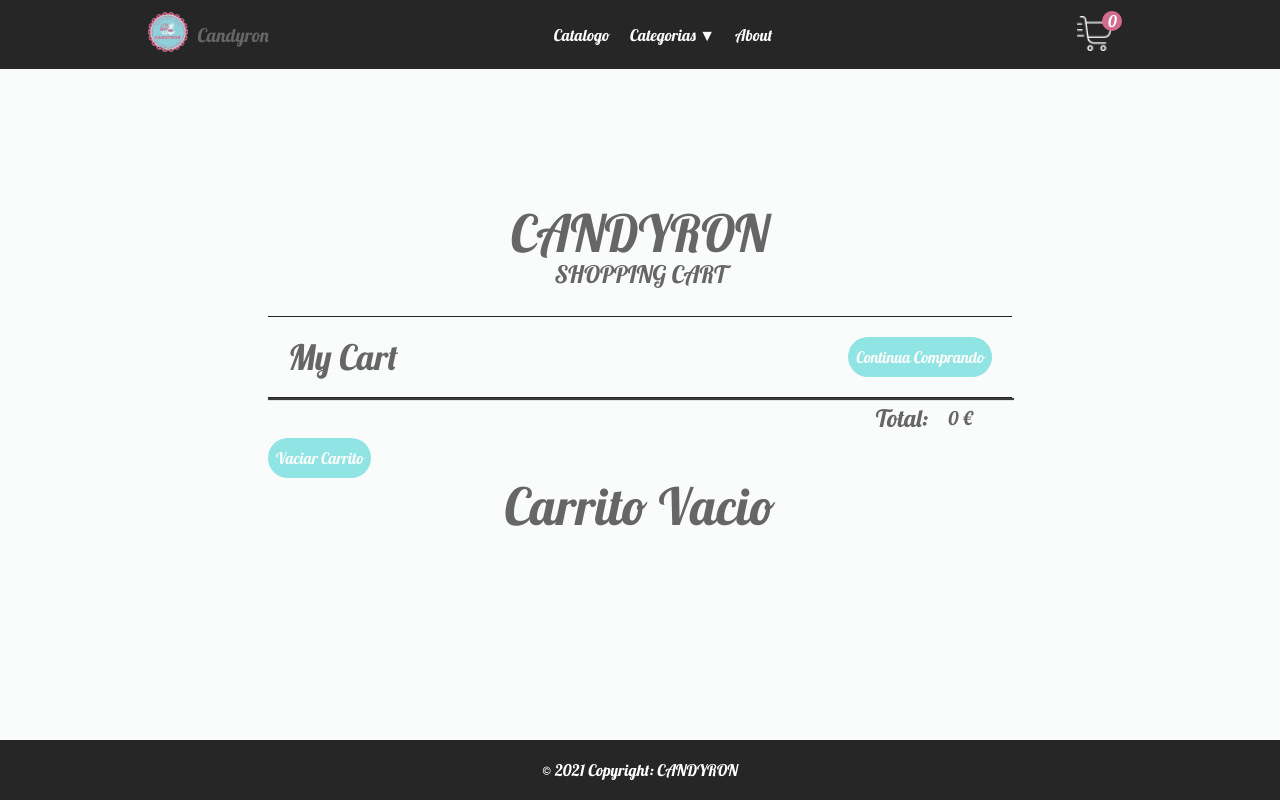
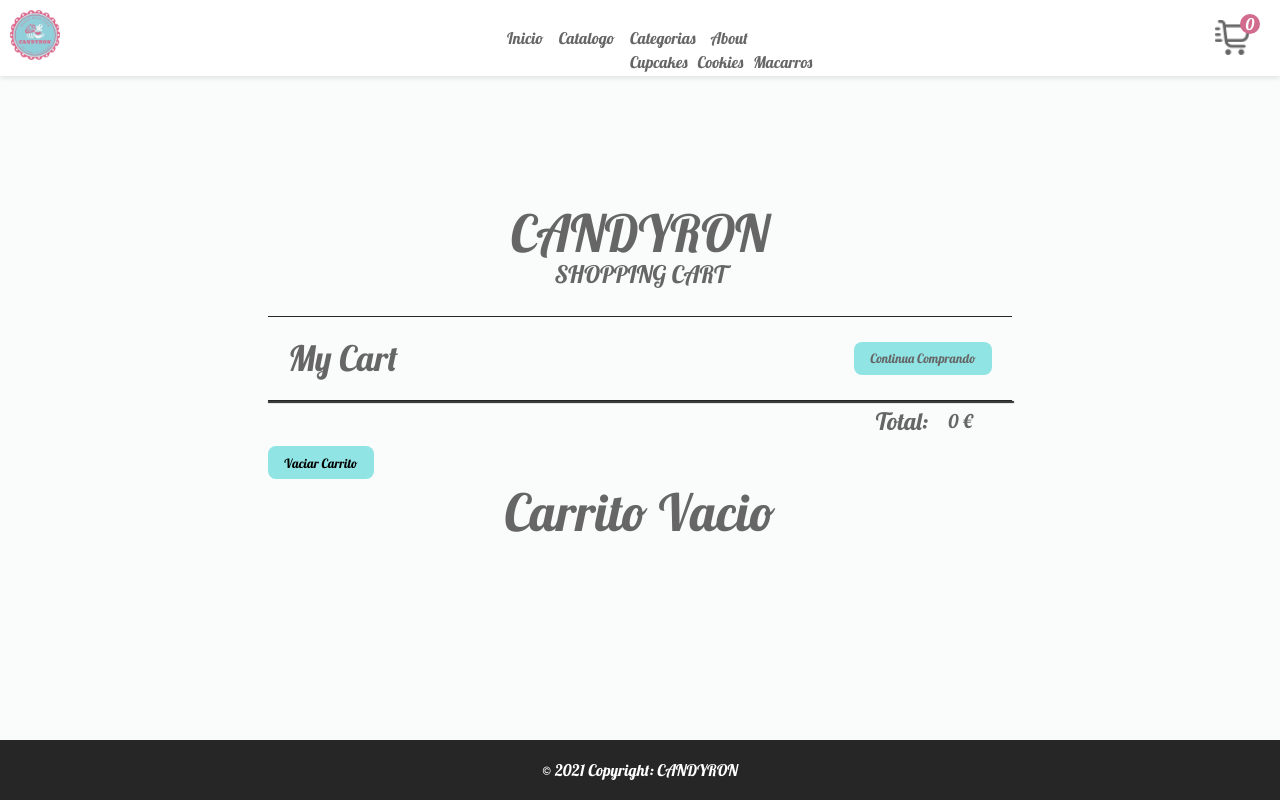
Before and after one commit to Orlandocm/candyron, a React (Vite) app: page /cart in a window 1280 px wide. Built offline with nearby package versions, Linux system fonts and the light colour scheme.

Commit message:
change nabvar Styles

```diff
--- a/src/components/Cart.jsx
+++ b/src/components/Cart.jsx
@@ -36,7 +36,7 @@
         </div>
         <div className='cart-subtitle'>
           <h2>My Cart</h2>
-          <Link to={'/catalogue'} className='button' href="#">Continua Comprando</Link>
+          <button><Link to={'/catalogue'} href="#">Continua Comprando</Link> </button>
         </div>
         {cart.map((product)=>{
           return(
@@ -64,7 +64,7 @@
           </div>
         </div>
         <div className='context-subtitle-btn' >
-          <a className='button' onClick={()=> clear()}>Vaciar Carrito</a>
+          <button onClick={clear}> Vaciar Carrito </button>
         </div>
           {!cart.length ? <h1>Carrito Vacio</h1> : <Form />}
       </div>
--- a/src/components/CartWidget.jsx
+++ b/src/components/CartWidget.jsx
@@ -1,7 +1,7 @@
 import { useContext } from 'react'
 import { Link } from 'react-router-dom'
 import { CartContext } from '../context/ShoppingCartContext'
-import Cart from '../assets/shoppingcart.png'
+import Cart from '../assets/shoppingcartN.png'
 import '../styles/cartwidget.css'
 
 const CartWidget = () => {
--- a/src/components/Item.jsx
+++ b/src/components/Item.jsx
@@ -13,7 +13,7 @@
         <p>Precio: {price} €</p>
         <p>stcok: {stock}</p>
       </div>
-      <Link className='btn' to={`/item/${id}`}>{button}</Link>
+      <button><Link to={`/item/${id}`}>{button}</Link></button>
       </div>
   )
 }
--- a/src/components/NavBar.jsx
+++ b/src/components/NavBar.jsx
@@ -6,30 +6,81 @@
 import '../styles/navbar.css'
 
 const NavBar = () => {
-  const [open, setOpen] = useState(false)
+  const [showDropdown, setShowDropdown] = useState(false);
+  const [isOpen, setIsOpen] = useState(false);
+  const [isOpenMobile, setIsOpenMobile] = useState(false);
+  const [isMobile, setIsMobile] = useState(false);
 
+  const Dropdown = () => {
+    setIsOpen(!isOpen);
+  };
+
+  const DropdownMobile = () => {
+    setIsOpenMobile(!isOpenMobile);
+  };
+
+  const toggleDropdown = () => {
+    setShowDropdown(!showDropdown);
+  };
+
+  const handleResize = () => {
+    if (window.innerWidth <= 768) {
+      setIsMobile(true);
+    } else {
+      setIsMobile(false);
+    }
+  };
+
+  window.addEventListener("resize", handleResize);
   return (
-    <nav className='nav-container'>
-      <div className='navbar-start'>
+
+    <nav className="navbar">
+      <div className='navbar-brand'>
         <Link to={`/`}><img className='navbar-logo' src= { Logo } alt="Logo" /></Link>
-        <h3>Candyron</h3>
-     </div>
-     <div>
-        <ul className="nav-list">
-          <li><Link to={'/catalogue' } className='navbtn'>Catalogo</Link></li>
-          <li><a className='navbtn' onClick={()=> setOpen(!open)}>Categorias ▼</a>
-           {open &&
-              <ul className="nav-dropdown">
-                <li className='navbtn-drop'><Link to= {`/category/${"Cupcakes"}`} className='navbtn '>Cupcakes</Link></li>
-                 <li className='navbtn-drop'><Link to= {`/category/${"Cookies"}`} className='navbtn'>Cookies</Link></li>
-                <li ><Link to= {`/category/${"Macarrons"}`} className='navbtn' >Macarros</Link></li>
-              </ul>
+        {/* <h3>CANDYRON</h3> */}
+      </div>
+      {isMobile ? (
+        <button className="navbar-toggle" onClick={toggleDropdown}>
+          <span className="navbar-toggle-icon">&#9776;</span>
+        </button>
+      ) : (
+        <ul className="navbar-list">
+          <li className="navbar-dropdown-item"> <Link to={'/'}>Inicio</Link></li>
+          <li className='navbar-dropdown-item'><Link to={'/catalogue'} >Catalogo</Link></li>
+          <li className="navbar-dropdown-item" onClick={Dropdown} ><a>Categorias</a>
+            {
+              !isOpen && (
+                <ul className="navbar-dropdown">
+                  <li className='navbar-dropdown-item'><Link to= {`/category/${"Cupcakes"}`}>Cupcakes</Link></li>
+                  <li className='navbar-dropdown-item'><Link to= {`/category/${"Cookies"}`}>Cookies</Link></li>
+                  <li className='navbar-dropdown-item' ><Link to= {`/category/${"Macarrons"}`} >Macarros</Link></li>
+                </ul>
+              )
             }
           </li>
           <li><Link to={'/404'} className='navbtn'>About</Link></li>
         </ul>
-      </div>
-      <CartWidger/>
+      )}
+      {showDropdown && isMobile && (
+        <ul className="navbar-dropdown">
+          <li className="navbar-dropdown-item"> <Link to={'/'}>Inicio</Link></li>
+          <li className="navbar-dropdown-item" onClick={DropdownMobile} >Categorias
+            <ul className="nav-dropdown">
+            {
+              !isOpenMobile && (
+                <ul className="navbar-dropdown">
+                  <li className='navbar-dropdown-item'><Link to= {`/category/${"Cupcakes"}`}>Cupcakes</Link></li>
+                  <li className='navbar-dropdown-item'><Link to= {`/category/${"Cookies"}`}>Cookies</Link></li>
+                  <li ><Link to= {`/category/${"Macarrons"}`} className='navbar-dropdown-item'>Macarros</Link></li>
+                </ul>
+              )
+            }
+            </ul>
+          </li>
+          <li><Link to={'/404'} className='navbtn'>About</Link></li>
+        </ul>
+      )}
+      <CartWidger />
     </nav>
   )
 }
--- a/src/index.css
+++ b/src/index.css
@@ -22,12 +22,8 @@
 a {
   text-decoration: inherit;
   cursor: pointer;
-  color: #FAFBFB;
+  color: #666666;
   transition: all 1s ease;
-}
-
-a:hover {
-  transform: scale(1.1);
 }
 
 h1 {
@@ -39,8 +35,7 @@
   list-style: none;
 }
 
-button,
-.btn {
+button {
   border-radius: 8px;
   border: 1px solid transparent;
   padding: 0.6em 1.2em;
@@ -49,4 +44,10 @@
   background-color: #90e4e4;
   cursor: pointer;
   transition: all 1s ease;
+  margin: 5px 0;
 }
+
+button:hover {
+  background:linear-gradient(to bottom, #34CACA 5%, #30C9C9 100%);
+	background-color:#34CACA;
+}
--- a/src/styles/navbar.css
+++ b/src/styles/navbar.css
@@ -1,49 +1,55 @@
-.nav-container{
+.navbar {
   display: flex;
+  justify-content: space-between;
+  width: 100%;
   align-items: center;
-  justify-content: space-around;
-  background-color: #262626;
+  background-color: #fff;
   padding: 10px;
+  box-shadow: 0 2px 5px rgba(0, 0, 0, 0.1);
 }
 
-.navbar-start{
+.navbar-brand {
   display: flex;
+  justify-content: center;
   align-items: center;
+  font-weight: bold;
   gap: 10px;
 }
 
 .navbar-logo {
-  width: 40px;
-  height: 40px;
+  width: 50px;
 }
 
-.nav-list {
-  display: flex;
+.navbar-toggle {
+  background-color: transparent;
+  border: none;
+  cursor: pointer;
+  font-size: 24px;
+  color: #262626;
 }
 
-.navbtn{
-  margin: 5px;
-  padding: 5px;
-  border-radius: 8px;
+.navbar-toggle-icon {
+  display: block;
+  width: 30px;
+  height: 30px;
+  line-height: 30px;
+  text-align: center;
 }
 
-.navbtn:hover {
- background-color: #90e4e4;
+.navbar-list {
+  position: relative;
+  display: flex;
+  list-style: none;
+  gap: 15px;
 }
 
-.navbtn-drop {
-  margin: 5px;
+.navbar-dropdown {
+  position: absolute;
+  display: flex;
+  gap: 10px;
 }
 
-.nav-dropdown {
-  position: absolute;
-  display: flex;
-  flex-direction: column;
-  justify-content: center;
-  align-items: center;
-  right: 0%;
-  background-color: #2626269d;
-  top: 69px;
-  width: 100%;
-  z-index: 3;
+.navbar-list li:hover,
+.navbar-dropdown li:hover {
+  transform: scale(1.1);
 }
```
Also changed, not shown: src/data/products.json (deleted, +0 -90 lines), src/assets/shoppingcartN.png (added).
